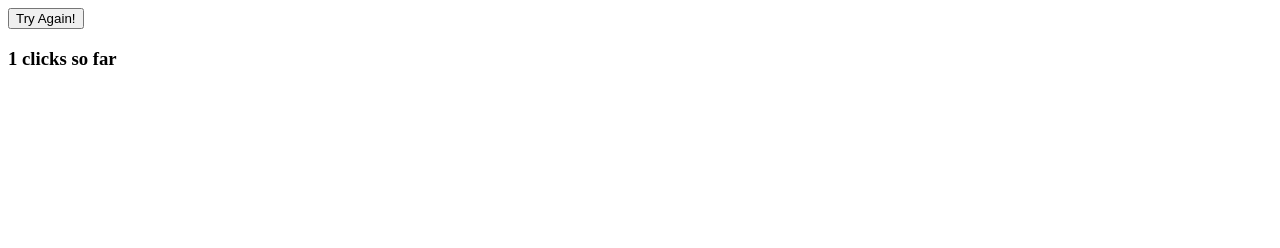
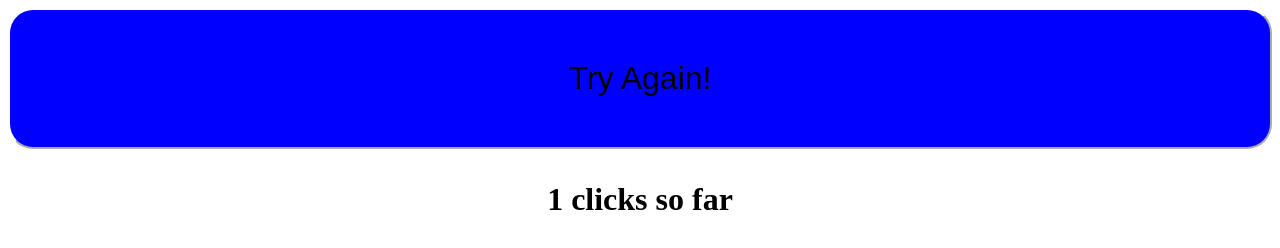
Before and after one commit to LooMac/Year-12-Coding, a plain HTML site: page WebDev/Button_Test/index.html in a window 1280 px wide. Both pictures are taken after a click on the button "Press me". Drawn offline with Linux system fonts and the light colour scheme.

Commit message:
Add files via upload

```diff
--- a/WebDev/Button_Test/index.html
+++ b/WebDev/Button_Test/index.html
@@ -5,6 +5,7 @@
         <meta name="viewport" content="width=device-width, initial-scale=1.0">
         <title>Button Test</title>
         <script src="script.js" defer></script>
+        <link rel="stylesheet" href="style.css">
     </head>
     <body>
         <button id="button_1">Press me</button>
--- a/WebDev/Button_Test/script.js
+++ b/WebDev/Button_Test/script.js
@@ -4,7 +4,14 @@ const heading_1 = document.querySelector("#heading_1");
 let count = 1;
 
 button_1.onclick = () =>{
-    button_1.textContent = "Try Again!";
-    heading_1.textContent = `${count} clicks so far`;
-    count += 1;
+    if (count < 10){
+        button_1.textContent = "Try Again!";
+        heading_1.textContent = `${count} clicks so far`;
+        count += 1;
+    }else{
+        button_1.style.backgroundColor = "red";
+        button_1.textContent = "Too Many Clicks";
+        heading_1.textContent = `${count} clicks`;
+    }
+
 };
--- /dev/null
+++ b/WebDev/Button_Test/style.css
@@ -0,0 +1,14 @@
+*{
+    font-size: xx-large;
+}
+#button_1{
+    background-color: blue;
+    width: 100%;
+    padding: 50px;
+    border-radius: 25px;
+    border-color: white;
+    box-shadow:
+}
+#heading_1{
+    text-align: center;
+}
```
